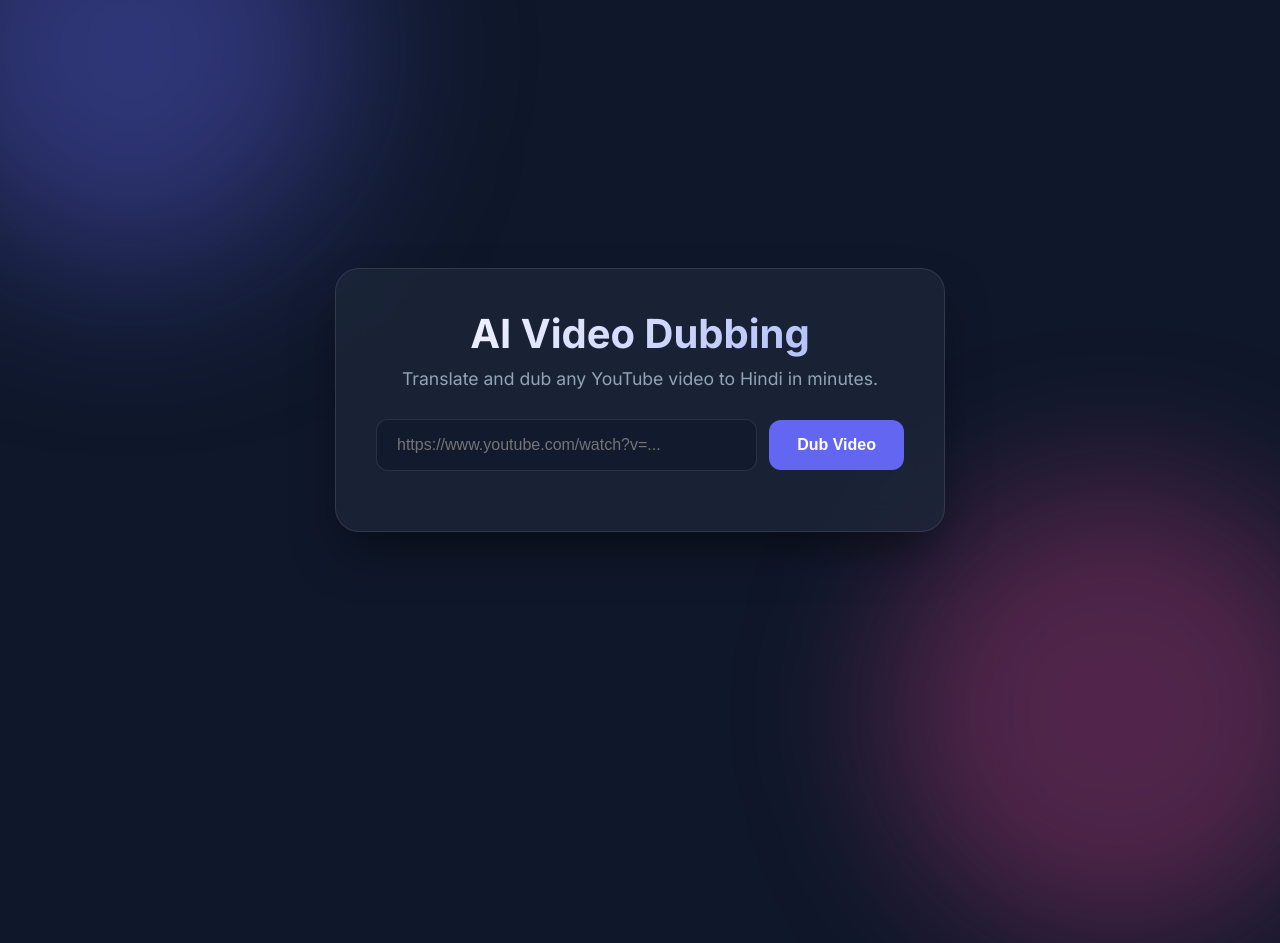
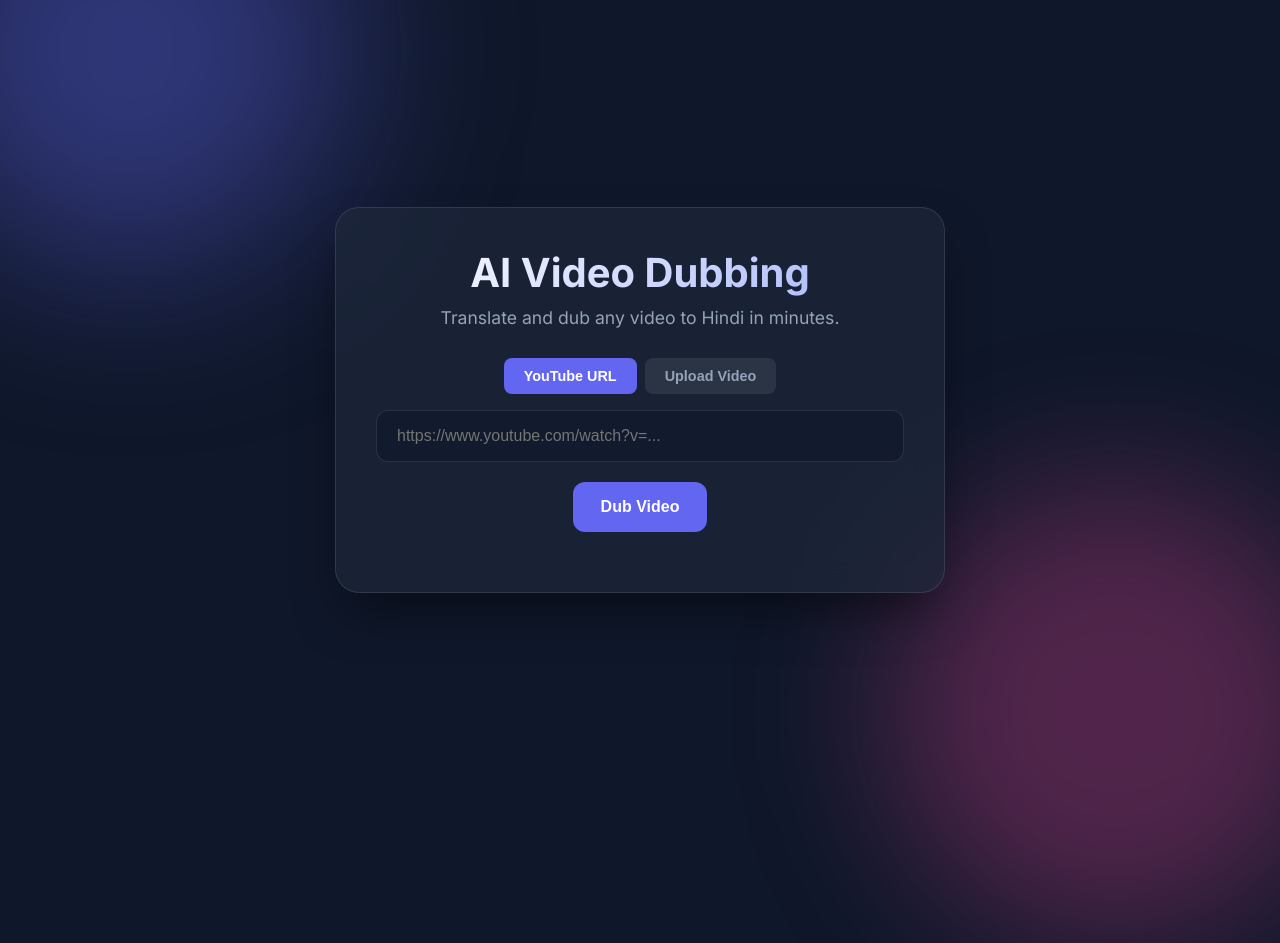
Before and after one commit to AryanJ-codes/ai-video-dubbing, a Flask app: page / in a window 1280 px wide; the page is wider, and only the part inside the window is pictured. Run offline with Flask 3, Linux system fonts and the light colour scheme.

Commit message:
Add local file upload feature

```diff
--- a/app.py
+++ b/app.py
@@ -6,35 +6,43 @@ from utils import logger
 import traceback
 
 app = Flask(__name__)
+app.config['MAX_CONTENT_LENGTH'] = 2 * 1024 * 1024 * 1024  # 2GB max
 
-# Global state for the running pipeline
 task_status = {
-    "status": "idle",   # idle | processing | completed | error
+    "status": "idle",
     "stage": "",
     "message": "",
-    "progress": 0,      # 0-100
+    "progress": 0,
     "eta_seconds": None,
     "output_file": None
 }
 
-def process_video_background(url: str):
-    global task_status
+cancel_flag = False
+
+def process_video_background(video_source: str):
+    global task_status, cancel_flag
 
     def status_updater(progress, stage, message, eta_seconds):
+        if cancel_flag:
+            raise Exception("Task cancelled by user")
         task_status["progress"] = progress
         task_status["stage"] = stage
         task_status["message"] = message
         task_status["eta_seconds"] = round(eta_seconds) if eta_seconds is not None else None
 
     try:
-        final_video_path = run_pipeline(url, status_updater=status_updater)
+        final_video_path = run_pipeline(video_source, status_updater=status_updater)
         task_status["status"] = "completed"
         task_status["progress"] = 100
         task_status["message"] = "Pipeline finished successfully!"
         task_status["output_file"] = os.path.basename(final_video_path)
     except Exception as e:
-        task_status["status"] = "error"
-        task_status["message"] = str(e)
+        if cancel_flag:
+            task_status["status"] = "cancelled"
+            task_status["message"] = "Task cancelled by user"
+        else:
+            task_status["status"] = "error"
+            task_status["message"] = str(e)
         logger.error(f"Background task failed: {e}")
         logger.debug(traceback.format_exc())
 
@@ -44,17 +52,27 @@ def index():
 
 @app.route("/api/dub", methods=["POST"])
 def dub_video():
-    global task_status
-    data = request.json
-    url = data.get("url")
+    global task_status, cancel_flag
 
-    if not url:
-        return jsonify({"error": "No URL provided"}), 400
+    video_path = None
+
+    # Check for file upload
+    if 'file' in request.files:
+        file = request.files['file']
+        if file.filename:
+            video_path = os.path.join('videos', file.filename)
+            file.save(video_path)
+
+    # Check for URL
+    url = request.form.get("url") or (request.json.get("url") if request.is_json else None)
+
+    if not video_path and not url:
+        return jsonify({"error": "No video file or URL provided"}), 400
 
     if task_status["status"] == "processing":
         return jsonify({"error": "A job is already running! Please wait for it to finish."}), 429
 
-    # Reset status
+    cancel_flag = False
     task_status = {
         "status": "processing",
         "stage": "Initializing",
@@ -64,17 +82,28 @@ def dub_video():
         "output_file": None
     }
 
-    # Start background thread
-    t = threading.Thread(target=process_video_background, args=(url,))
+    video_source = video_path if video_path else url
+    t = threading.Thread(target=process_video_background, args=(video_source,))
     t.daemon = True
     t.start()
 
     return jsonify({"message": "Job started", "status": "processing"})
 
+@app.route("/api/stop", methods=["POST"])
+def stop_task():
+    global task_status, cancel_flag
+    if task_status["status"] != "processing":
+        return jsonify({"error": "No task running"}), 400
+
+    cancel_flag = True
+    task_status["message"] = "Stopping..."
+
+    return jsonify({"message": "Stopping task..."})
+
 @app.route("/api/status", methods=["GET"])
 def get_status():
     global task_status
-    return jsonify(task_status)
+    return jsonify(task_status.copy())
 
 @app.route("/outputs/<filename>")
 def get_output(filename):
--- a/static/style.css
+++ b/static/style.css
@@ -215,3 +215,69 @@ video {
     from { opacity: 0; }
     to { opacity: 1; }
 }
+
+/* Tabs */
+.input-section { margin-bottom: 20px; }
+
+.input-tabs {
+    display: flex;
+    gap: 8px;
+    margin-bottom: 16px;
+    justify-content: center;
+}
+
+.tab-btn {
+    background: rgba(255,255,255,.08);
+    color: var(--text-muted);
+    padding: 10px 20px;
+    border-radius: 8px;
+    font-size: .9rem;
+}
+
+.tab-btn.active {
+    background: var(--primary);
+    color: white;
+}
+
+.tab-content { display: none; }
+.tab-content.active { display: block; }
+
+/* File upload */
+.file-upload-area {
+    border: 2px dashed var(--border-color);
+    border-radius: 12px;
+    padding: 30px;
+    cursor: pointer;
+    transition: all .3s ease;
+    margin-bottom: 16px;
+}
+
+.file-upload-area:hover,
+.file-upload-area.dragover {
+    border-color: var(--primary);
+    background: rgba(99,102,241,.1);
+}
+
+.file-upload-content {
+    display: flex;
+    flex-direction: column;
+    align-items: center;
+    gap: 8px;
+}
+
+.upload-icon { font-size: 2rem; }
+
+.file-name {
+    color: var(--primary);
+    font-weight: 600;
+    word-break: break-all;
+}
+
+/* Stop button */
+.danger-btn {
+    margin-top: 16px;
+    background: var(--error);
+}
+.danger-btn:hover:not(:disabled) {
+    background: #dc2626;
+}
--- a/templates/index.html
+++ b/templates/index.html
@@ -14,10 +14,31 @@
     <div class="container">
         <div class="glass-card">
             <h1>AI Video Dubbing</h1>
-            <p class="subtitle">Translate and dub any YouTube video to Hindi in minutes.</p>
+            <p class="subtitle">Translate and dub any video to Hindi in minutes.</p>
 
-            <div class="input-group">
-                <input type="text" id="youtube-url" placeholder="https://www.youtube.com/watch?v=..." autocomplete="off">
+            <div class="input-section">
+                <div class="input-tabs">
+                    <button class="tab-btn active" data-tab="url">YouTube URL</button>
+                    <button class="tab-btn" data-tab="file">Upload Video</button>
+                </div>
+
+                <div class="tab-content active" id="url-tab">
+                    <div class="input-group">
+                        <input type="text" id="youtube-url" placeholder="https://www.youtube.com/watch?v=..." autocomplete="off">
+                    </div>
+                </div>
+
+                <div class="tab-content" id="file-tab">
+                    <div class="file-upload-area" id="drop-zone">
+                        <input type="file" id="video-file" accept="video/*" hidden>
+                        <div class="file-upload-content" id="file-upload-content">
+                            <span class="upload-icon">📁</span>
+                            <p>Click to select or drag video here</p>
+                            <p class="file-name" id="file-name"></p>
+                        </div>
+                    </div>
+                </div>
+
                 <button id="dub-btn">Dub Video</button>
             </div>
 
@@ -32,6 +53,7 @@
                 </div>
                 <p id="status-text" class="status-message">Initializing...</p>
                 <p id="eta-text" class="eta-label"></p>
+                <button id="stop-btn" class="danger-btn">Stop</button>
             </div>
 
             <!-- Result Section -->
@@ -50,6 +72,10 @@
 
     <script>
         const urlInput = document.getElementById('youtube-url');
+        const videoFileInput = document.getElementById('video-file');
+        const fileNameDisplay = document.getElementById('file-name');
+        const dropZone = document.getElementById('drop-zone');
+        const fileUploadContent = document.getElementById('file-upload-content');
         const dubBtn = document.getElementById('dub-btn');
         const statusContainer = document.getElementById('status-container');
         const stageName = document.getElementById('stage-name');
@@ -62,31 +88,95 @@
         const downloadBtn = document.getElementById('download-btn');
         const errorContainer = document.getElementById('error-container');
         const errorText = document.getElementById('error-text');
+        const stopBtn = document.getElementById('stop-btn');
+        const tabBtns = document.querySelectorAll('.tab-btn');
 
         let pollingInterval = null;
+        let selectedFile = null;
+        let activeTab = 'url';
+
+        // Tab switching
+        tabBtns.forEach(btn => {
+            btn.addEventListener('click', () => {
+                tabBtns.forEach(b => b.classList.remove('active'));
+                btn.classList.add('active');
+                activeTab = btn.dataset.tab;
+                document.querySelectorAll('.tab-content').forEach(c => c.classList.remove('active'));
+                document.getElementById(`${activeTab}-tab`).classList.add('active');
+            });
+        });
+
+        // File upload
+        dropZone.addEventListener('click', () => videoFileInput.click());
+
+        videoFileInput.addEventListener('change', (e) => {
+            if (e.target.files.length > 0) {
+                selectedFile = e.target.files[0];
+                fileNameDisplay.textContent = selectedFile.name;
+                fileUploadContent.innerHTML = `<span class="upload-icon">✅</span><p>Selected:</p><p class="file-name">${selectedFile.name}</p>`;
+            }
+        });
+
+        // Drag and drop
+        dropZone.addEventListener('dragover', (e) => {
+            e.preventDefault();
+            dropZone.classList.add('dragover');
+        });
+
+        dropZone.addEventListener('dragleave', () => {
+            dropZone.classList.remove('dragover');
+        });
+
+        dropZone.addEventListener('drop', (e) => {
+            e.preventDefault();
+            dropZone.classList.remove('dragover');
+            if (e.dataTransfer.files.length > 0) {
+                selectedFile = e.dataTransfer.files[0];
+                fileNameDisplay.textContent = selectedFile.name;
+                fileUploadContent.innerHTML = `<span class="upload-icon">✅</span><p>Selected:</p><p class="file-name">${selectedFile.name}</p>`;
+            }
+        });
 
         dubBtn.addEventListener('click', async () => {
-            const url = urlInput.value.trim();
-            if (!url) return;
+            let formData = new FormData();
+
+            if (activeTab === 'url') {
+                const url = urlInput.value.trim();
+                if (!url) return;
+                formData.append('url', url);
+            } else {
+                if (!selectedFile) return;
+                formData.append('file', selectedFile);
+            }
 
             // Reset UI
             errorContainer.classList.add('hidden');
             resultContainer.classList.add('hidden');
             statusContainer.classList.remove('hidden');
             dubBtn.disabled = true;
+            stopBtn.disabled = false;
             setProgress(0, 'Initializing', 'Sending request to server...', null);
 
             try {
                 const response = await fetch('/api/dub', {
                     method: 'POST',
-                    headers: { 'Content-Type': 'application/json' },
-                    body: JSON.stringify({ url })
+                    body: formData
                 });
                 const data = await response.json();
                 if (!response.ok) throw new Error(data.error || 'Failed to start job');
                 pollingInterval = setInterval(checkStatus, 2000);
             } catch (err) {
                 showError(err.message);
+            }
+        });
+
+        stopBtn.addEventListener('click', async () => {
+            stopBtn.disabled = true;
+            stopBtn.textContent = 'Stopping...';
+            try {
+                await fetch('/api/stop', { method: 'POST' });
+            } catch (err) {
+                console.error('Error stopping task:', err);
             }
         });
 
@@ -101,9 +191,13 @@
                     clearInterval(pollingInterval);
                     setProgress(100, 'Done', 'Finished!', 0);
                     setTimeout(() => showSuccess(data.output_file), 600);
-                } else if (data.status === 'error') {
+                } else if (data.status === 'error' || data.status === 'cancelled') {
                     clearInterval(pollingInterval);
-                    showError(data.message);
+                    if (data.status === 'cancelled') {
+                        showCancelled();
+                    } else {
+                        showError(data.message);
+                    }
                 }
             } catch (err) {
                 console.error('Error fetching status:', err);
@@ -148,6 +242,13 @@
             errorText.textContent = msg;
             dubBtn.disabled = false;
         }
+
+        function showCancelled() {
+            statusContainer.classList.add('hidden');
+            errorContainer.classList.remove('hidden');
+            errorText.textContent = "Task was cancelled.";
+            dubBtn.disabled = false;
+        }
     </script>
 </body>
 </html>
```
Also changed, not shown: main.py (+22 -5 lines).
